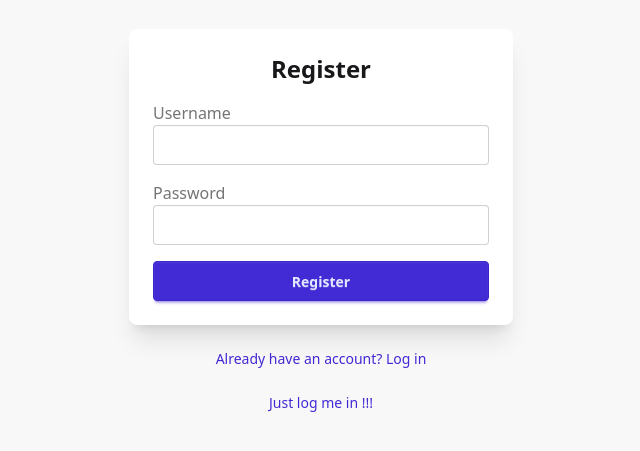
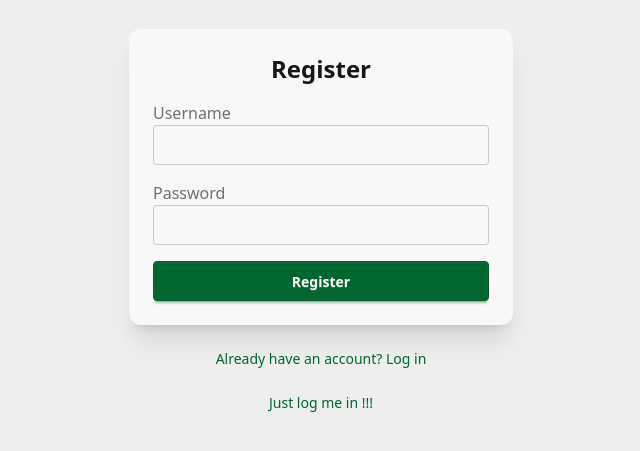
Before and after one commit to Gabriele-Mangione/Delitter, a SvelteKit app in the folder code/frontend/: page / in a window 1280 px wide. Shown: the part 179-630 px from the top of the page, without its empty margins (319-959 px from the left). Built offline with nearby package versions, Linux system fonts and the light colour scheme.

Commit message:
add color scheme as custom daisyui schema

```diff
--- a/code/frontend/src/app.css
+++ b/code/frontend/src/app.css
@@ -1,2 +1,55 @@
 @import "tailwindcss";
-@plugin "daisyui";
+
+/* enable themes */
+@plugin "daisyui" {
+  themes: light --default, dark --prefersdark, delitter;
+}
+
+/* define custom theme */
+@plugin "daisyui/theme" {
+  name: "delitter";
+  default: true;
+  prefersdark: false;
+  color-scheme: light;
+
+  /* SURFACES */
+  --color-base-100: oklch(98% 0 0);
+  --color-base-200: oklch(95% 0 0);
+  --color-base-300: oklch(90% 0 0);
+  --color-base-content: oklch(20% 0 0);
+
+  /* delitter color scheme */
+  --color-primary:   oklch(44.8% 0.119 151.328);
+  --color-primary-content: oklch(98% 0 0);
+
+  --color-secondary: oklch(56.57% 0.098284 211.2832);
+  --color-secondary-content: oklch(98% 0 0);
+
+  --color-accent:    oklch(77% 0.152 181.912);
+  --color-accent-content: oklch(10% 0 0);
+
+  --color-neutral:   oklch(38.83% 0.041 237.32);
+  --color-neutral-content: oklch(98% 0 0);
+
+  --color-info:      oklch(68.78% 0.1576 277.8);
+  --color-info-content: oklch(10% 0 0);
+
+  --color-success:   oklch(67% 0.121 151.1);
+  --color-success-content: oklch(10% 0 0);
+
+  --color-warning:   oklch(91.11% 0.1181 90.96);
+  --color-warning-content: oklch(20% 0 0);
+
+  --color-error:     oklch(62.3% 0.157 23.4);
+  --color-error-content: oklch(98% 0 0);
+
+  /* optional design tokens */
+  --radius-selector: 1rem;
+  --radius-field: 0.25rem;
+  --radius-box: 0.75rem;
+  --size-selector: 0.25rem;
+  --size-field: 0.25rem;
+  --border: 1px;
+  --depth: 1;
+  --noise: 0;
+}
--- a/code/frontend/src/routes/+layout.svelte
+++ b/code/frontend/src/routes/+layout.svelte
@@ -4,6 +4,9 @@
     import favicon from '$lib/assets/favicon_small.png';
     import NavBar from "$lib/NavBar.svelte";
     import LoginRegister from "$lib/LoginRegister.svelte";
+
+    import { onMount } from 'svelte';
+    onMount(() => document.documentElement.setAttribute('data-theme','delitter'));
 
     // Authentication
     import { auth } from '$lib/stores/auth';
--- a/code/frontend/src/routes/map/+page.svelte
+++ b/code/frontend/src/routes/map/+page.svelte
@@ -1,9 +1,9 @@
 <script lang="ts">
   import { onMount, onDestroy } from 'svelte';
   import { browser } from '$app/environment';
-  // import { base } from '$app/paths'; // use if you deploy under a base path
   import 'leaflet/dist/leaflet.css';
 
+  // --- types & demo data ---
   type Finding = {
     id: string;
     lat: number;
@@ -20,25 +20,32 @@
     { id: '3', lat: 47.5584, lng: 7.5920, weight: 20, category: 'Plastic Bottle', material: 'Plastic', brand: 'Fanta' }
   ];
 
+  // --- leaflet refs ---
   let mapDiv: HTMLDivElement;
   let map: any;
   let markersLayer: any;
   let L: any;
   let delitterIcon: any;
 
+  // user location layers
+  let userMarker: any = null;
+  let userAccuracy: any = null;
+  let geoWatchId: number | null = null;
+
   // --- helpers ---
   function escapeHtml(s: string) {
     return s.replace(/[&<>"']/g, (c) => ({'&':'&amp;','<':'&lt;','>':'&gt;','"':'&quot;',"'":'&#39;'}[c]!));
   }
+
   function popupHtml(f: Finding) {
     const brand = f.brand ? `<span class="badge badge-outline">${escapeHtml(f.brand)}</span>` : '';
     const material = `<span class="badge badge-success badge-outline">${escapeHtml(f.material)}</span>`;
     const weight = f.weight != null ? `<span class="text-xs text-base-content/60">${f.weight} g</span>` : '';
     return `
-      <div class="card w-72 bg-base-100">
+      <div class="card bg-base-100">
         <div class="card-body p-4">
           <h3 class="card-title text-base">${escapeHtml(f.category)}</h3>
-          <div class="flex flex-wrap gap-2 items-center">
+          <div class="flex flex-wrap items-center gap-2">
             ${brand}
             ${material}
             ${weight}
@@ -59,7 +66,7 @@
       });
 
       m.bindPopup(popupHtml(f), {
-        className: 'dl-popup',     // lets us tweak wrapper minimally via :global CSS
+        className: 'dl-popup',
         maxWidth: 320,
         offset: [0, -6]
       });
@@ -73,23 +80,69 @@
     }
   }
 
-  function locateMe() {
+  // geolocation watch: pulsing dot + accuracy circle
+  function startLocateWatch(centerOnce = true) {
     if (!browser || !map || !navigator.geolocation) return;
-    navigator.geolocation.getCurrentPosition(
-      (pos) => map.setView([pos.coords.latitude, pos.coords.longitude], 15),
+    if (geoWatchId) navigator.geolocation.clearWatch(geoWatchId);
+
+    const userIcon = L.divIcon({
+      className: 'dl-user',
+      html: '<span class="pulse"></span><span class="dot"></span>',
+      iconSize: [16, 16],
+      iconAnchor: [8, 8]
+    });
+
+    geoWatchId = navigator.geolocation.watchPosition(
+      (pos) => {
+        const { latitude, longitude, accuracy } = pos.coords;
+        const ll: [number, number] = [latitude, longitude];
+
+        if (!userMarker) userMarker = L.marker(ll, { icon: userIcon }).addTo(map);
+        else userMarker.setLatLng(ll);
+
+        if (!userAccuracy) {
+          userAccuracy = L.circle(ll, {
+            radius: accuracy,
+            color: '#3b82f6',
+            weight: 1,
+            fillColor: '#3b82f6',
+            fillOpacity: 0.1
+          }).addTo(map);
+        } else {
+          userAccuracy.setLatLng(ll);
+          userAccuracy.setRadius(accuracy);
+        }
+
+        if (centerOnce) {
+          map.setView(ll, 15);
+          centerOnce = false;
+        }
+      },
       () => {},
-      { enableHighAccuracy: true, maximumAge: 30000, timeout: 5000 }
+      { enableHighAccuracy: true, maximumAge: 10000, timeout: 10000 }
     );
   }
+
+  function stopLocateWatch() {
+    if (geoWatchId) {
+      navigator.geolocation.clearWatch(geoWatchId);
+      geoWatchId = null;
+    }
+    if (userMarker) { map.removeLayer(userMarker); userMarker = null; }
+    if (userAccuracy) { map.removeLayer(userAccuracy); userAccuracy = null; }
+  }
+
+  // one-click helper
+  function locateMe() { startLocateWatch(true); }
 
   onMount(async () => {
     if (!browser) return;
     const mod = await import('leaflet');
     L = mod.default;
 
-    // custom marker / pin (ensure file exists in /static/icons/)
+    // custom SVG pin (ensure it exists in /static/icons/)
     delitterIcon = L.icon({
-      iconUrl: '/icons/litter-pin.svg',            // or: `${base}/icons/litter-pin.svg`
+      iconUrl: '/icons/litter-pin.svg',
       iconSize: [28, 40],
       iconAnchor: [14, 40],
       popupAnchor: [0, -36]
@@ -114,39 +167,67 @@
 
     markersLayer = L.layerGroup().addTo(map);
     renderMarkers(demoFindings);
-    locateMe(); // optional
+
+    // optional: center to user & keep updating
+    locateMe();
   });
 
-  onDestroy(() => { if (map) map.remove(); });
+  onDestroy(() => {
+    if (map) map.remove();
+    stopLocateWatch();
+  });
 </script>
 
 <div class="page h-screen flex flex-col bg-base-100">
   <div class="toolbar flex items-center gap-2 p-2 border-b border-base-200">
-    <button class="btn btn-sm btn-accent" on:click={locateMe}>Locate me</button>
+    <button class="btn btn-sm btn-accent" on:click={locateMe}>My location</button>
+    <button class="btn btn-sm" on:click={stopLocateWatch}>Stop</button>
   </div>
 
   <div class="map grow min-h-[60vh]" bind:this={mapDiv} aria-label="Delitter map"></div>
 </div>
 
 <style>
-
+  /* Leaflet container sizing */
   :global(.leaflet-container) {
     width: 100%;
     height: 100%;
     font-family: system-ui, sans-serif;
   }
 
-  /* popup */
-  :global(.dl-popup .leaflet-popup-content) { margin: 0; padding: 0; }
-  :global(.dl-popup .leaflet-popup-content-wrapper) {
-    background: hsl(var(--b1));
-    border-radius: 0.75rem;
-    border: 1px solid hsl(var(--b2) / 0.2);
-    box-shadow: 0 8px 24px hsl(var(--bc) / 0.08);
+  /* Popup wrapper → let the daisyUI card define size */
+  :global(.dl-popup .leaflet-popup-content){margin:0;padding:0;}
+  :global(.dl-popup .leaflet-popup-content-wrapper){
+    background: var(--color-base-100);
+    border-radius: .75rem;
+    border: 1px solid color-mix(in oklch, var(--color-base-200) 60%, transparent);
+    box-shadow: 0 8px 24px color-mix(in oklch, var(--color-base-content) 8%, transparent);
     padding: 0;
   }
-  :global(.dl-popup .leaflet-popup-tip) {
-    background: hsl(var(--b1));
-    box-shadow: 0 8px 24px hsl(var(--bc) / 0.06);
+  :global(.dl-popup .leaflet-popup-tip){
+    background: var(--color-base-100);
+    box-shadow: 0 8px 24px color-mix(in oklch, var(--color-base-content) 6%, transparent);
   }
+
+  /* “My location” pulsing dot */
+  :global(.dl-user){position:relative;}
+  :global(.dl-user .dot){
+    position:absolute;left:50%;top:50%;transform:translate(-50%,-50%);
+    width:10px;height:10px;border-radius:9999px;
+    background: var(--color-accent);
+    border:2px solid var(--color-base-100);
+    box-shadow:0 1px 4px color-mix(in oklch, var(--color-base-content) 25%, transparent);
+  }
+  :global(.dl-user .pulse){
+    position:absolute;left:50%;top:50%;transform:translate(-50%,-50%);
+    width:18px;height:18px;border-radius:9999px;
+    background: color-mix(in oklch, var(--color-accent) 35%, transparent);
+    animation: dl-pulse 1.6s ease-out infinite;
+  }
+  @keyframes dl-pulse{
+    0%{transform:translate(-50%,-50%) scale(.4);opacity:.7}
+    70%{transform:translate(-50%,-50%) scale(1.4);opacity:.05}
+    100%{opacity:0}
+  }
+
 </style>
```
